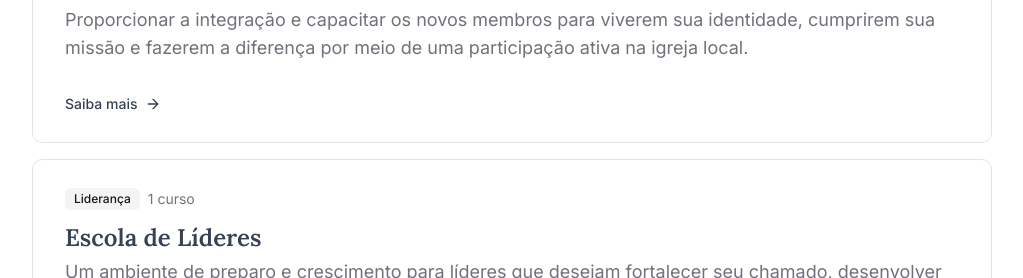
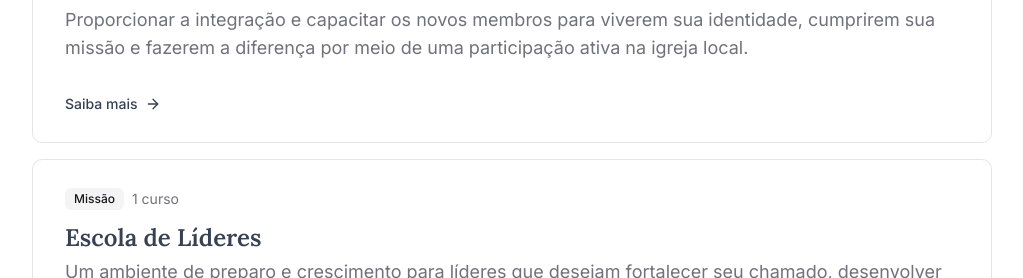
Before and after one commit to oceanodg/ocn-institucional-v4, a Next.js app: page /oceano-academy/temp in a window 1280 px wide. Shown: the part 1970-2248 px from the top of the page, without its empty margins (128-1151 px from the left). Built offline with nearby package versions, Linux system fonts and the light colour scheme.

Commit message:
fix: update pillar label from "Liderança" to "Missão" in School data for accurate representation

```diff
--- a/app/(site)/oceano-academy/temp/page.tsx
+++ b/app/(site)/oceano-academy/temp/page.tsx
@@ -46,7 +46,7 @@ const SCHOOLS: School[] = [
     title: "Escola de Líderes",
     description:
       "Um ambiente de preparo e crescimento para líderes que desejam fortalecer seu chamado, desenvolver competências ministeriais e exercer uma liderança que inspira, transforma e impacta vidas.",
-    pillar: { label: "Liderança", color: "purple" },
+    pillar: { label: "Missão", color: "purple" },
     courses: [
       {
         id: "pequenos-grupos",
```
